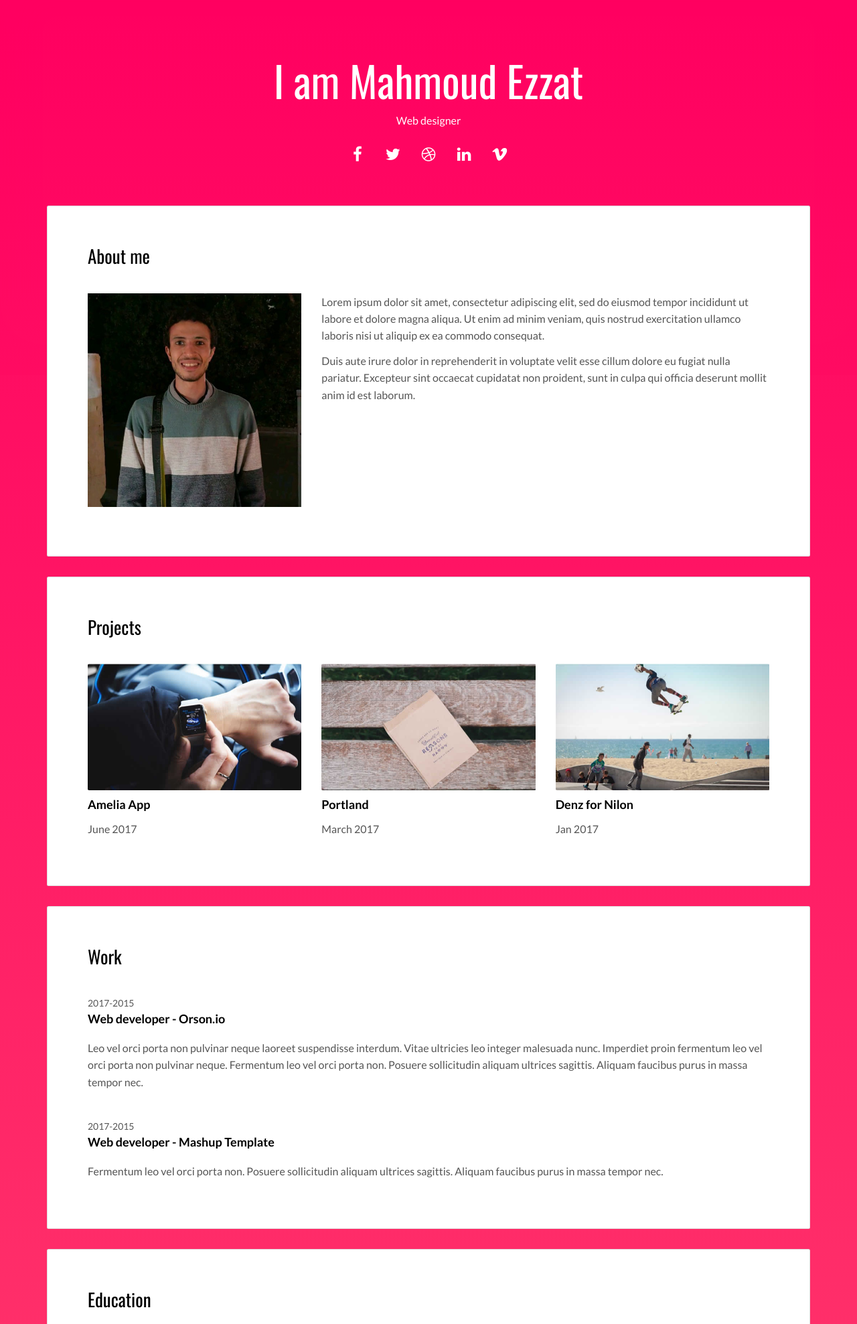
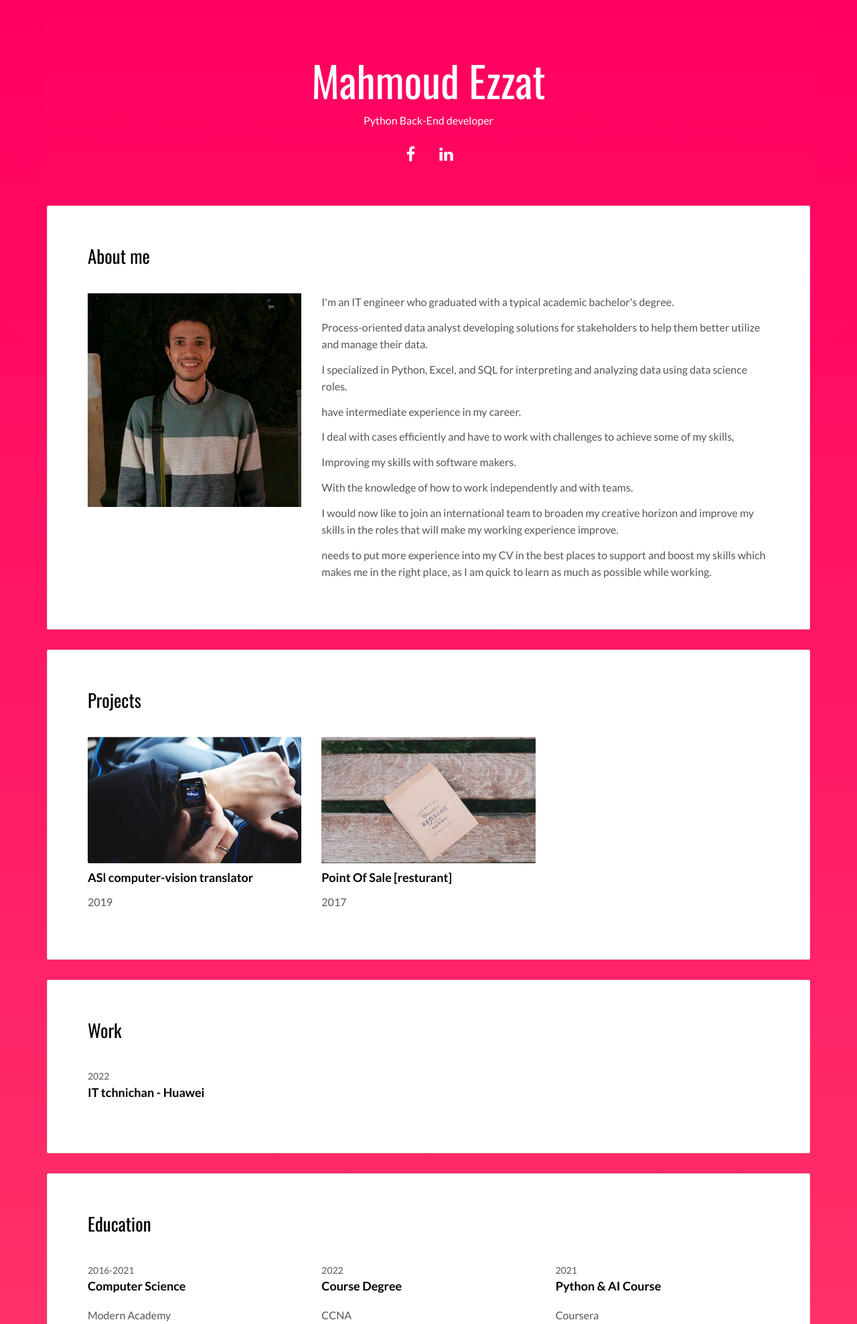
Before and after one commit to mammhoud/portfolio_test, a Django app: page / in a window 1280 px wide. Shown: the top 1977 px of the page at 67% size. Run offline with Django 3.2, Linux system fonts and the light colour scheme; some libraries are stand-ins or nearby versions.

Commit message:
modified:   portfolio_/templates/pages/index.html

```diff
--- a/portfolio_/templates/pages/index.html
+++ b/portfolio_/templates/pages/index.html
@@ -11,23 +11,14 @@
 <main class="content-wrapper">
   <header class="white-text-container section-container">
     <div class="text-center">
-      <h1>I am Mahmoud Ezzat</h1>
-      <p>Web designer</p>
+      <h1>Mahmoud Ezzat</h1>
+      <p>Python Back-End developer</p>
       <p>
-        <a class="fa-icon fa-icon-2x" href="https://facebook.com/" title="">
+        <a class="fa-icon fa-icon-2x" href="https://facebook.com/mammhoud" title="">
           <i class="fa fa-facebook"></i>
         </a>
-        <a class="fa-icon fa-icon-2x" href="https://twitter.com/" title="">
-          <i class="fa fa-twitter"></i>
-        </a>
-        <a class="fa-icon fa-icon-2x" href="https://dribbble.com/" title="">
-          <i class="fa fa-dribbble"></i>
-        </a>
-        <a class="fa-icon fa-icon-2x" href="https://www.linkedin.com/" title="">
+        <a class="fa-icon fa-icon-2x" href="https://www.linkedin.com/in/mammhoud" title="">
           <i class="fa fa-linkedin"></i>
-        </a>
-        <a class="fa-icon fa-icon-2x" href="https://vimeo.com/" title="">
-          <i class="fa fa-vimeo"></i>
         </a>
       </p>
     </div>
@@ -50,9 +41,15 @@
               </div>
               <div class="col-md-8">
 
-              <p>Lorem ipsum dolor sit amet, consectetur adipiscing elit, sed do eiusmod tempor incididunt ut labore et dolore magna aliqua. Ut enim ad minim veniam, quis nostrud exercitation ullamco laboris nisi ut aliquip ex ea commodo consequat.</p>
-              <p> Duis aute irure dolor in reprehenderit in voluptate velit esse cillum dolore eu fugiat nulla pariatur. Excepteur sint occaecat cupidatat non proident, sunt in culpa qui officia deserunt mollit anim id est laborum.</p>
-
+              <p>I'm an IT engineer who graduated with a typical academic bachelor's degree.</p>
+                <p> Process-oriented data analyst developing solutions for stakeholders to help them better utilize and manage their data. </p>
+                <p> I specialized in Python, Excel, and SQL for interpreting and analyzing data using data science roles.</p>
+                <p> have intermediate experience in my career.</p>
+                <p> I deal with cases efficiently and have to work with challenges to achieve some of my skills,</p>
+                <p> Improving my skills with software makers.</p>
+                <p> With the knowledge of how to work independently and with teams.</p>
+                <p> I would now like to join an international team to broaden my creative horizon and improve my skills in the roles that will make my working experience improve. </p>
+                <p> needs to put more experience into my CV in the best places to support and boost my skills which makes me in the right place, as I am quick to learn as much as possible while working.</p>
               </div>
             </div>
           </div>
@@ -64,18 +61,13 @@
             <div class="row">
               <div class="col-md-4">
                 <img src="{% static './assets/images/img-02.jpg' %}" class="img-responsive" alt="">
-                <h3 class="h5">Amelia App</h3>
-                <p>June 2017</p>
+                <h3 class="h5">ASl computer-vision translator</h3>
+                <p>2019</p>
               </div>
               <div class="col-md-4">
                 <img src="{% static './assets/images/img-03.jpg' %}" class="img-responsive" alt="">
-                <h3 class="h5">Portland</h3>
-                <p>March 2017</p>
-              </div>
-              <div class="col-md-4">
-                <img src="{% static './assets/images/img-04.jpg' %}" class="img-responsive" alt="">
-                <h3 class="h5">Denz for Nilon</h3>
-                <p>Jan 2017</p>
+                <h3 class="h5">Point Of Sale [resturant]</h3>
+                <p>2017</p>
               </div>
             </div>
           </div>
@@ -85,19 +77,16 @@
           <div class="card-block">
             <h2>Work</h2>
             <div class="work-experience">
-              <small class="date">2017-2015</small>
-              <h3 class="h5 date-title">Web developer - <a href="http://en.orson.io" title="Create professionnal website">Orson.io</a></h3>
+              <small class="date">2022</small>
+              <h3 class="h5 date-title">IT tchnichan - <a href="http://www.huawei.com" title="Create professionnal website">Huawei</a></h3>
 
 
-              <p>Leo vel orci porta non pulvinar neque laoreet suspendisse interdum. Vitae ultricies leo integer malesuada nunc. Imperdiet proin fermentum leo vel orci porta non pulvinar neque. Fermentum leo vel orci porta non. Posuere sollicitudin aliquam ultrices sagittis. Aliquam faucibus purus in massa tempor nec.</p>
+              <p>
+
+              </p>
             </div>
 
-            <div class="work-experience">
-              <small class="date">2017-2015</small>
-              <h3 class="h5 date-title">Web developer - <a href="http://mashup-template.com" title="">Mashup Template</a></h3>
 
-              <p>Fermentum leo vel orci porta non. Posuere sollicitudin aliquam ultrices sagittis. Aliquam faucibus purus in massa tempor nec.</p>
-            </div>
           </div>
         </div>
 
@@ -108,24 +97,24 @@
             <div class="row">
               <div class="col-md-4">
                 <div class="education-experience">
-                  <small class="date">2017-2015</small>
-                  <h3 class="h5 date-title">Design Master</h3>
-                  <p>Chicago University</p>
+                  <small class="date">2016-2021</small>
+                  <h3 class="h5 date-title">Computer Science</h3>
+                  <p>Modern Academy</p>
                 </div>
 
               </div>
               <div class="col-md-4">
                 <div class="education-experience">
-                  <small class="date">2015-2012</small>
-                  <h3 class="h5 date-title">Metrics Degree</h3>
-                  <p>Ecole 87</p>
+                  <small class="date">2022</small>
+                  <h3 class="h5 date-title">Course Degree</h3>
+                  <p>CCNA</p>
                 </div>
               </div>
               <div class="col-md-4">
                 <div class="education-experience">
-                  <small class="date">2012-2011</small>
-                  <h3 class="h5 date-title">Motion Design Course</h3>
-                  <p>Pascal’s Lee Studio</p>
+                  <small class="date">2021</small>
+                  <h3 class="h5 date-title">Python & AI Course</h3>
+                  <p>Coursera</p>
                 </div>
               </div>
             </div>
@@ -161,23 +150,23 @@
               <div class="item active">
                 <img src="{% static './assets/images/img-05.jpg' %}" class="img-responsive" alt="...">
                 <div class="carousel-caption">
-                  <h3 class="h5">Jules for Bastion</h3>
-                  <p>2017</p>
+                  <h3 class="h5">Bastion</h3>
+                  <p>****</p>
                 </div>
               </div>
               <div class="item">
                 <img src="{% static './assets/images/img-06.jpg' %}" class="img-responsive" alt="...">
                 <div class="carousel-caption">
-                  <h3 class="h5">Jules for Bastion</h3>
-                  <p>2017</p>
+                  <h3 class="h5">Bastion</h3>
+                  <p>****</p>
                 </div>
               </div>
 
               <div class="item">
                 <img src="{% static './assets/images/img-08.jpg' %}" class="img-responsive" alt="...">
                 <div class="carousel-caption">
-                  <h3 class="h5">Jules for Bastion</h3>
-                  <p>2017</p>
+                  <h3 class="h5">Bastion</h3>
+                  <p>****</p>
                 </div>
               </div>
             </div>
@@ -197,14 +186,9 @@
           <div class="card-block">
             <h2>Social Network</h2>
             <div class="row">
+
               <div class="col-md-3">
-                <p class="social-buttons"><a href="https://twitter.com/" title=""><span class="social-round-icon fa-icon"><i class="fa fa-twitter"></i></span>@Mahmoud Ezzat</a></p>
-              </div>
-              <div class="col-md-3">
-                <p class="social-buttons"><a href="https://www.linkedin.com/" title=""><span class="social-round-icon fa-icon"><i class="fa fa-linkedin"></i></span>Mahmoud Ezzat</a></p>
-              </div>
-              <div class="col-md-3">
-                <p class="social-buttons"><a href="https://dribbble.com/" title=""><span class="social-round-icon fa-icon"><i class="fa fa-dribbble"></i></span>Mahmoud Ezzat</a></p>
+                <p class="social-buttons"><a href="https://www.linkedin.com/in/mammhoud" title=""><span class="social-round-icon fa-icon"><i class="fa fa-linkedin"></i></span>Mahmoud Ezzat</a></p>
               </div>
             </div>
           </div>
```
